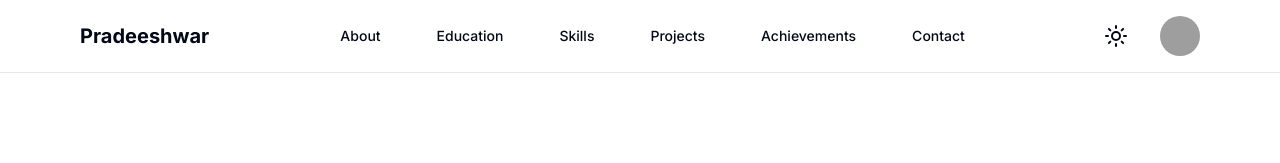
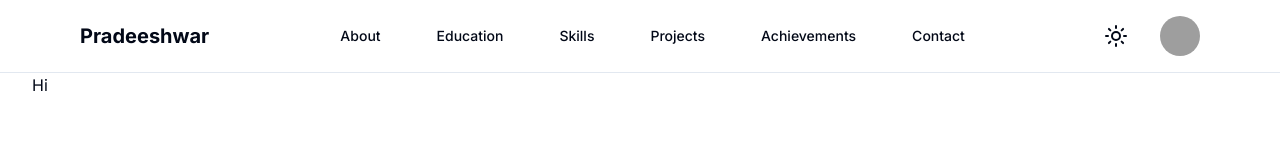
Before and after one commit to praddyyyy/praddyyyy.github.io, a Next.js app: page / in a window 1280 px wide. Shown: the top 163 px of the page. Built offline with nearby package versions, Linux system fonts and the light colour scheme; grey boxes are pictures that could not be loaded.

Commit message:
add hero section

```diff
--- a/app/page.tsx
+++ b/app/page.tsx
@@ -1,8 +1,10 @@
+import HeroSection from "@/components/HeroSection/HeroSection";
 import Container from "@/components/ui/container";
 
 export default function Home() {
   return (
     <Container>
+      <HeroSection />
     </Container>
   );
 }
```
